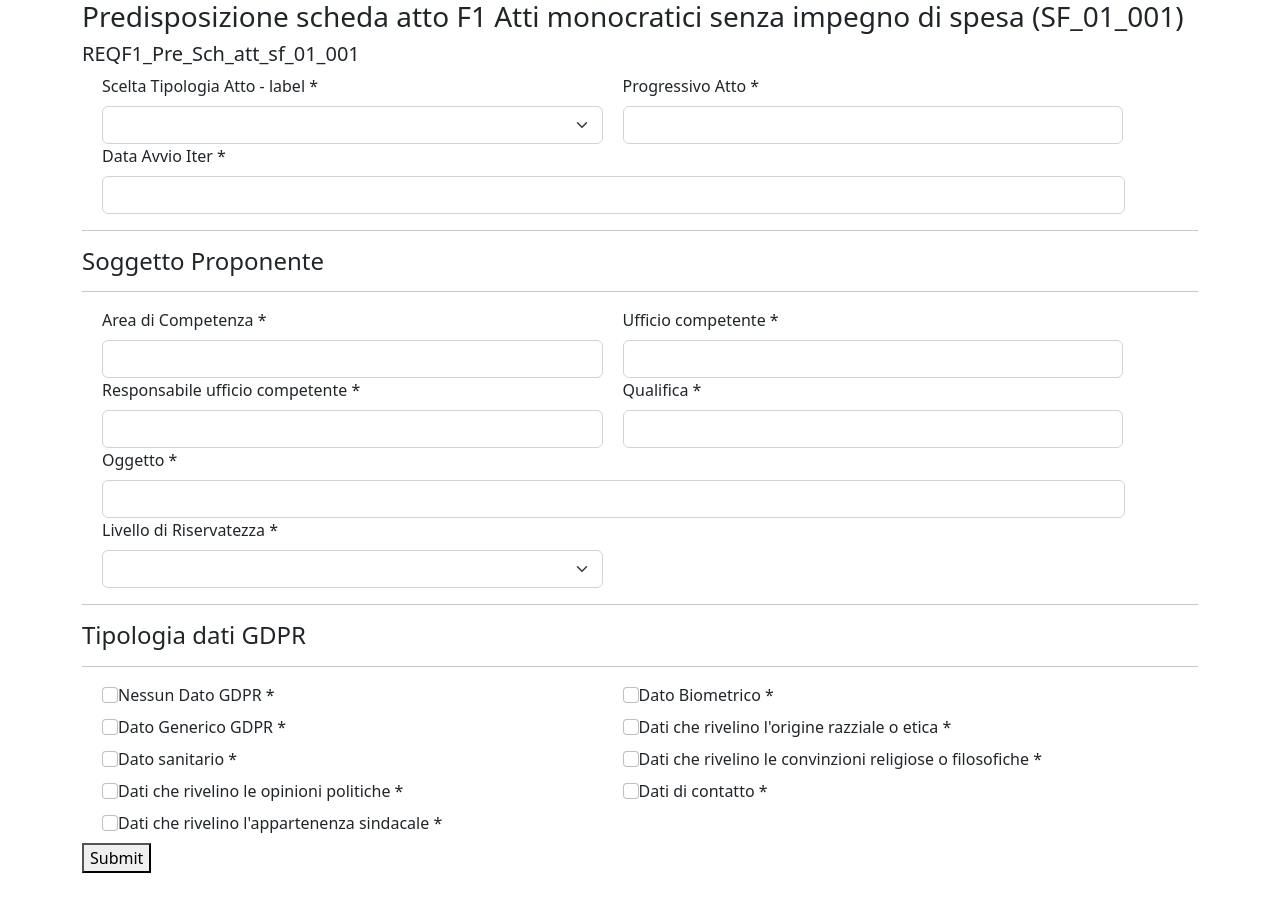
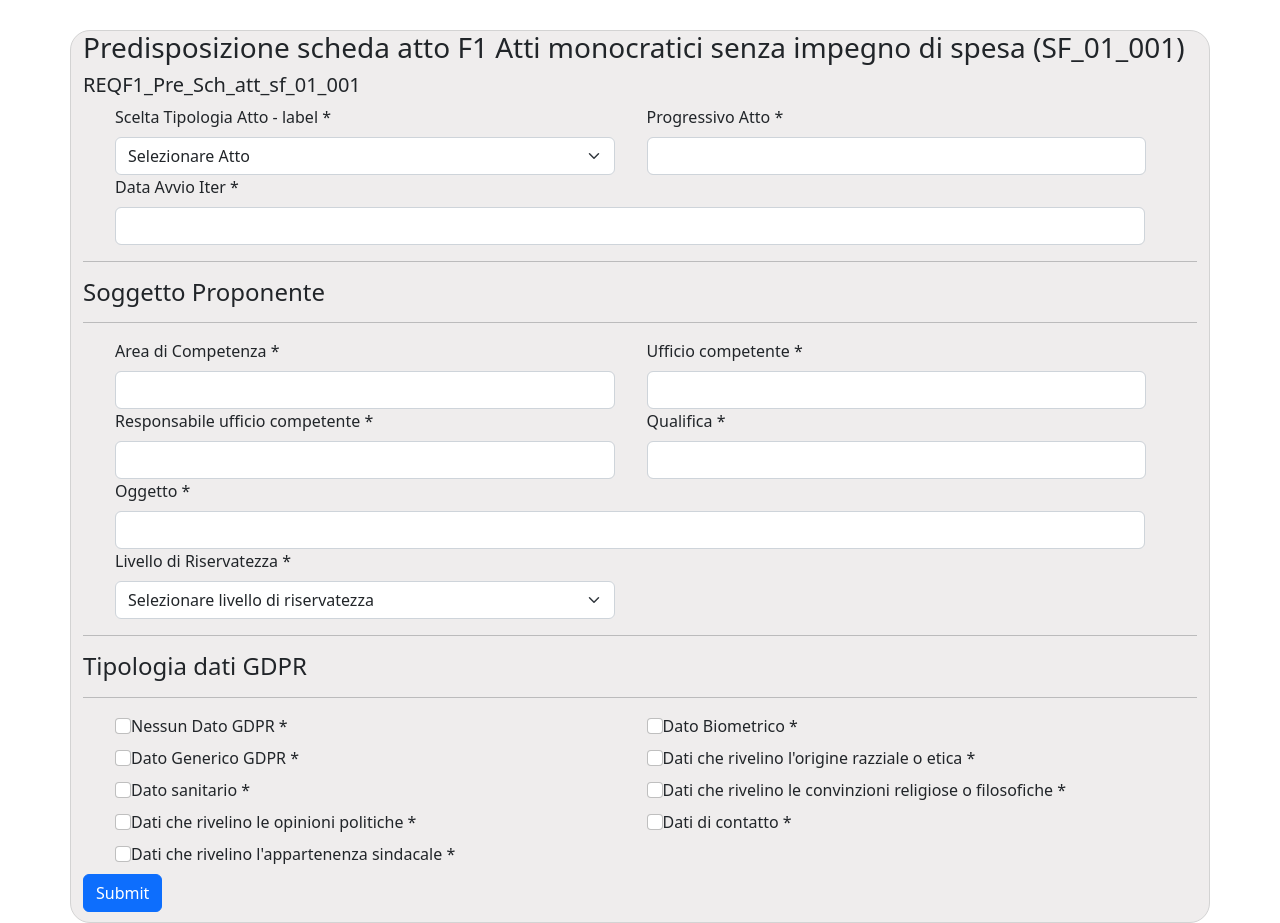
Before and after one commit to ValerioPinsone/dynamicFormTest, an Angular app: page / in a window 1280 px wide. Before the commit the page ends 873 px from the top, so only its background shows below. Built offline with nearby package versions, Linux system fonts and the light colour scheme.

Commit message:
Mapping Json FINITO

```diff
--- a/src/app/components/json-form/json-form.component.css
+++ b/src/app/components/json-form/json-form.component.css
@@ -1,11 +1,29 @@
+
+body{
+    background-color:rgb(230, 230, 230) !important;
+}
+
+
+
+.container{
+    margin-top: 30px;
+    border-radius: 20px;
+    border: 1px solid lightgray;
+    background-color:rgb(239, 237, 237) !important;
+}
+
 .inputContainer2{
     width: 47%;
     display: inline-flex;
-    margin-left: 8px;
+    margin-left: 20px;
 }
 
 .inputContainer1{
-    width: 93.8%;
+    width: 94.6%;
     display: inline-flex;
-    margin-left: 8px;
+    margin-left: 20px;
 }
+
+.buttonSave{
+    margin-bottom: 10px;
+}
--- a/src/app/components/json-form/json-form.component.html
+++ b/src/app/components/json-form/json-form.component.html
@@ -13,7 +13,9 @@
 
                     <div *ngIf="controlType(parag?.fields[i+1][j]) == 'dropdown'">
                       <label class="form-label">{{parag?.fields[i+1][j]?.name}} *</label>
-                      <select class="form-select"> <option value=""></option></select>
+                      <select [formControlName]="parag?.fields[i+1][j].id" class="form-select">
+                         <option *ngFor=" let opt of parag?.fields[i+1][j]?.options" [value]="opt.name">{{opt.name}}</option>
+                      </select>
                     </div>
 
                     <div *ngIf="controlType(parag?.fields[i+1][j]) == 'string'">
@@ -39,6 +41,6 @@
                 </div>
         </div>
       </div>
-      <button type="submit">Submit</button>
+      <button class="btn btn-primary buttonSave" type="submit">Submit</button>
     </form>
     </div>
--- a/src/assets/my-form-custom.json
+++ b/src/assets/my-form-custom.json
@@ -51,8 +51,8 @@
                             "id": "sceltatipologiaattolabel",
                             "name": "Scelta Tipologia Atto - label",
                             "type": "readonly",
-                            "value": null,
-                            "required": false,
+                            "value": "Selezionare Atto",
+                            "required": true,
                             "readOnly": false,
                             "overrideId": false,
                             "colspan": 1,
@@ -63,8 +63,29 @@
                             "maxValue": null,
                             "regexPattern": null,
                             "optionType": null,
-                            "hasEmptyValue": null,
-                            "options": null,
+                            "hasEmptyValue": true,
+                            "options": [
+                                {
+                                    "id": "empty",
+                                    "name": "Selezionare Atto"
+                                },
+                                {
+                                    "id": "option_1",
+                                    "name": "Atto 1"
+                                },
+                                {
+                                    "id": "option_2",
+                                    "name": "Atto 2"
+                                },
+                                {
+                                    "id": "option_3",
+                                    "name": "Atto 3"
+                                },
+                                {
+                                    "id": "option_4",
+                                    "name": "Atto 4"
+                                }
+                            ],
                             "restUrl": null,
                             "restResponsePath": null,
                             "restIdProperty": null,
```
